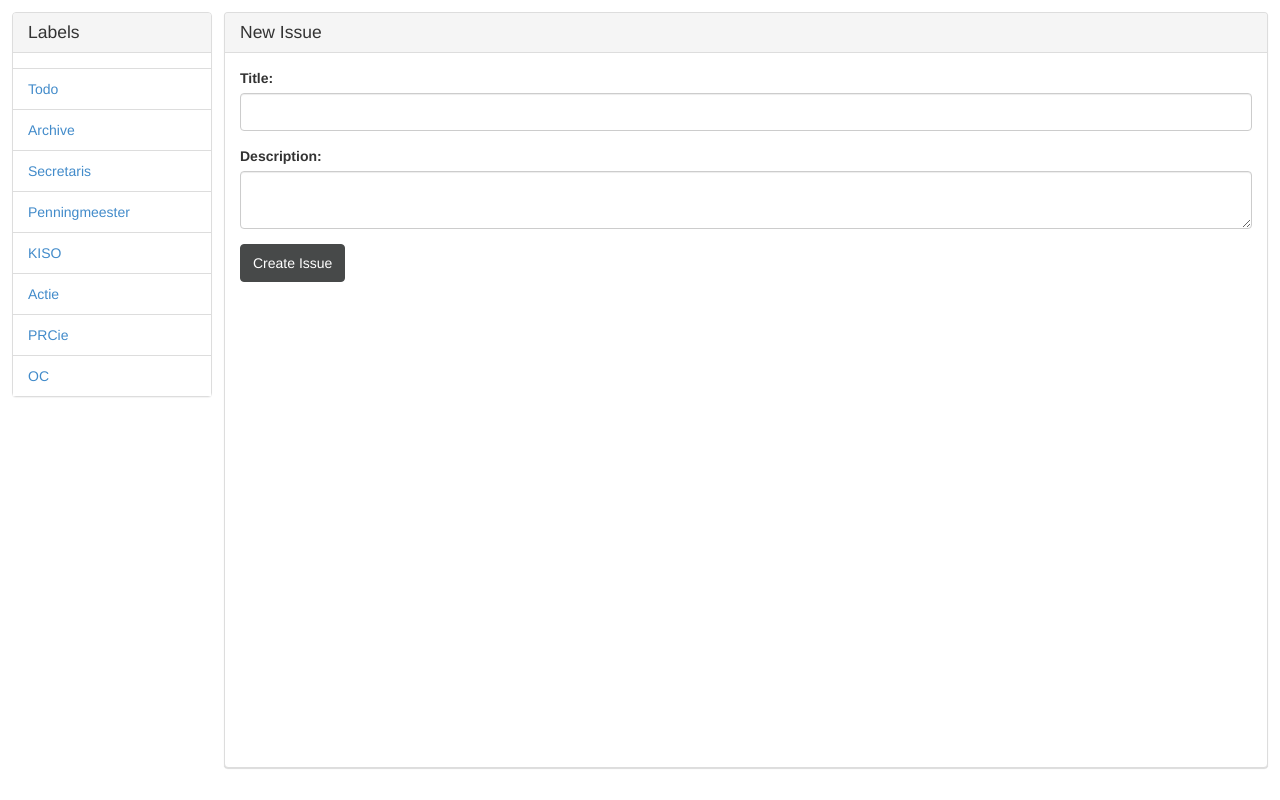
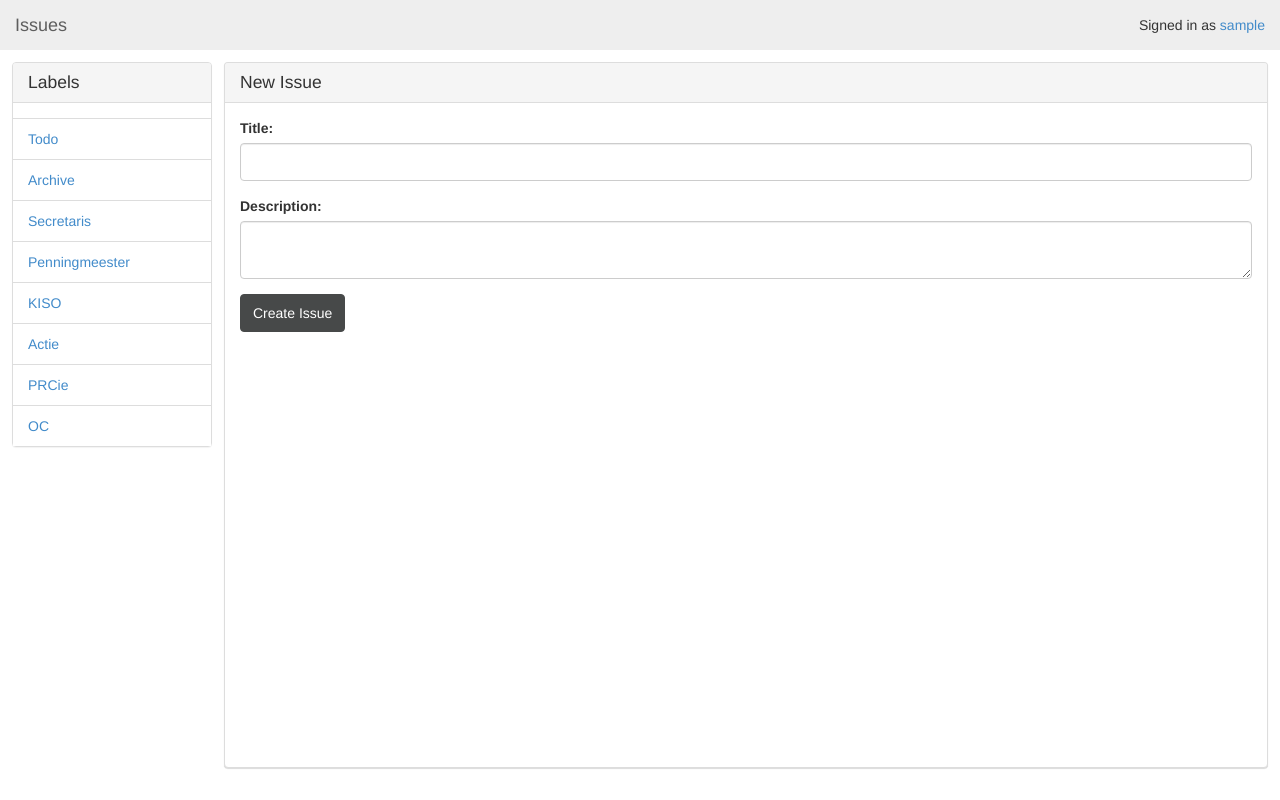
Before and after one commit to martijnluinstra/issues, a Flask app: template issues/templates/index.html in a window 1280 px wide. Run offline with Flask 2, Linux system fonts and the light colour scheme; tables that the repository leaves empty hold one stand-in row (values such as "Sample post"); the template is opened without the code that fills it: values that come from a table or form of the project are taken from there, most other values are stand-ins (such as "Sample title", 1, 10 or a date in 2020); parts of the project's set-up code (start-up, migrations or seed data) failed here and were passed over; some libraries are stand-ins or nearby versions.

Commit message:
Login status in issue tracker

```diff
--- a/issues/frontend.py
+++ b/issues/frontend.py
@@ -39,6 +39,7 @@ def uncompleted_issues():
 def view_frontend(path=None):
     return render_template('index.html',
         page_attributes=' '.join(page_attributes()),
+        user_name=current_user.name if is_logged_in() else None,
         current_user=jsonify(current_user.to_dict() if is_logged_in() else None),
         issues=jsonify([issue.to_dict() for issue in uncompleted_issues()]))
 
--- a/issues/static/css/issues.css
+++ b/issues/static/css/issues.css
@@ -6,7 +6,7 @@
 
 
 #label-panel {
-	position: fixed;
+	position: absolute;
 	top: 12px;
 	left: 12px;
 	width: 200px;
@@ -20,6 +20,14 @@
 	right: 12px;
 	left: 224px;
 	bottom: 12px;
+}
+
+.issue-tracker {
+	position: absolute;
+	top: 50px;
+	right: 0;
+	bottom: 0;
+	left: 0;
 }
 
 .issue-list {
--- a/issues/static/js/issues.js
+++ b/issues/static/js/issues.js
@@ -579,6 +579,9 @@
       pushState: true
     });
     jQuery(document.body).on('click', 'a', function(evt) {
+      if (jQuery(this).data('external')) {
+        return;
+      }
       evt.preventDefault();
       return app.navigate((jQuery(this)).attr('href'), true);
     });
--- a/issues/templates/index.html
+++ b/issues/templates/index.html
@@ -11,6 +11,24 @@
 	<script src="/static/js/bootstrap.js"></script>
 </head>
 <body class="{{page_attributes}}">
+	<div class="navbar navbar-static-top">
+		<a href="/" class="navbar-brand">Issues</a>
+		{% if user_name %}
+		<div class="navbar-text pull-right dropdown">Signed in as
+			<a href="#" class="dropdown-toggle" data-toggle="dropdown">{{user_name}}</a>
+			<ul class="dropdown-menu" role="menu" aria-labelledby="dropdownMenu">
+				<li><a href="{{ url_for('change_password') }}" data-external="true">Change password</a></li>
+				<li class="divider"></li>
+				<li><a href="{{ url_for('logout') }}" data-external="true">Sign out</a></li>
+			</ul>
+		</div>
+		{% else %}
+		<div class="navbar-text pull-right dropdown">
+			<a href="{{ url_for('login') }}" data-external="true">Sign in</a>
+		</div>
+		{% endif %}
+	</div>
+
 	<div class="issue-tracker">
 		<div id="label-panel" class="panel">
 			<div class="panel-heading">
```
Also changed, not shown: 1 other file.
